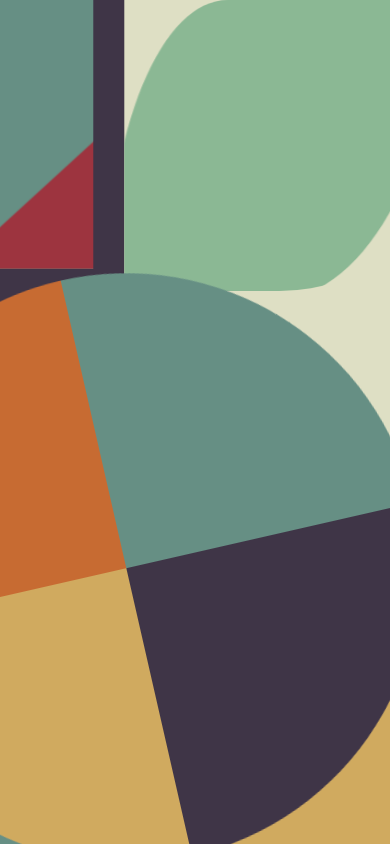
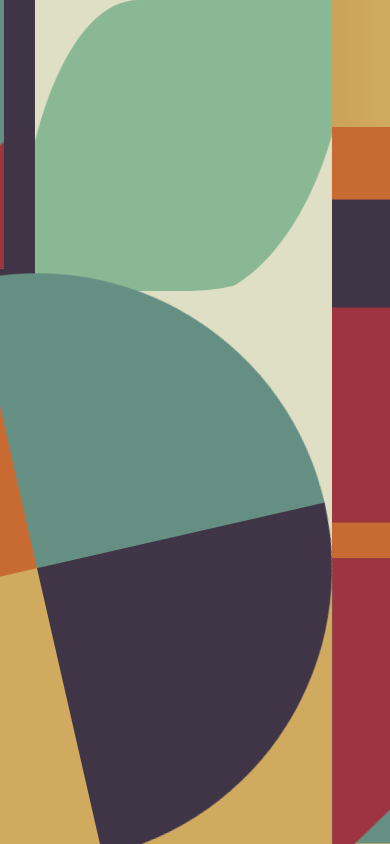
Before and after one commit to Cspiva/factoryscreen, a plain HTML site: page index.html in a window 390 px wide. Drawn offline with Linux system fonts and the light colour scheme.

Commit message:
Update index.html

```diff
--- a/index.html
+++ b/index.html
@@ -395,7 +395,7 @@
       .screensaver {
         width: max(100vw, calc(100vh * 1.05));
         height: max(100vh, calc(100vw / 1.05));
-        transform: translateX(calc((100vw - max(100vw, calc(100vh * 1.05))) * 0.34));
+        transform: translateX(calc((100vw - max(100vw, calc(100vh * 1.05))) * 0.52));
       }
     }
   </style>
```
